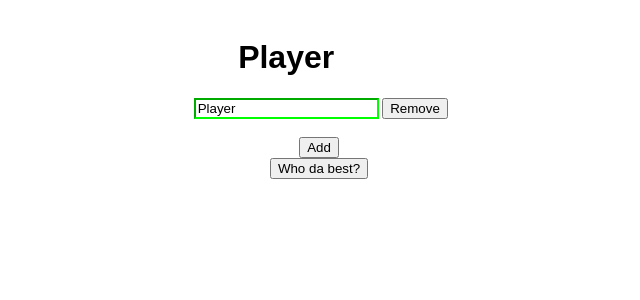
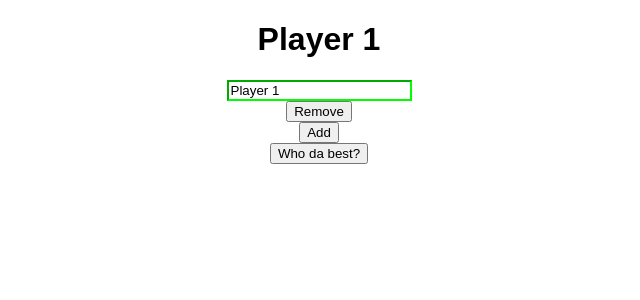
Before and after one commit to dtmle/fortTrack, a React (Create React App) app: page / in a window 1280 px wide. Shown: the top 300 px of the page, without its empty margins (321-961 px from the left). Built offline with nearby package versions, Linux system fonts and the light colour scheme.

Commit message:
refactored/fixed deletion of last element bug

```diff
--- a/src/App.js
+++ b/src/App.js
@@ -1,78 +1,37 @@
 import React, { Component } from "react";
 import "./App.css";
-import { Player } from "./main/Player";
-import { SendButton, AddButton, RemoveButton } from "./input/Button";
-//import { InputField } from "./input/InputField";
+import { PlayerList } from "./main/PlayerList";
+import { SendButton } from "./input/Buttons";
 
 class App extends Component {
   constructor(props) {
     super(props);
     this.state = {
-      searched: false,
-      best: "Who da best?",
-      players: [1]
+      searching: false,
+      buttonPhrase: "Who da best?"
     };
     this.handleSubmit = this.handleSubmit.bind(this);
-    this.handleAddClick = this.handleAddClick.bind(this);
-    this.handleRemoveClick = this.handleRemoveClick.bind(this);
-  }
-
-  handleAddClick() {
-    if (this.state.players.length < 4) {
-      let players = Object.assign([], this.state.players);
-      players.push(players.length+1);
-      this.setState({ players: players });
-    }
   }
 
   handleSubmit() {
-    if (this.state.searched) {
+    if (this.state.searching) {
       this.setState({
-        searched: false,
-        best: "Who da best?",
+        searching: false,
+        buttonPhrase: "Who da best?"
       });
     } else {
       this.setState({
-        searched: true,
-        best: "Compare again",
-      });
-    }
-  }
-
-  handleRemoveClick(_, i) {
-    if (this.state.players.length > 1) {
-      this.setState({
-        players: this.state.players.filter((_, ind) => {
-          return ind !== i;
-        })
+        searching: true,
+        buttonPhrase: "Compare again"
       });
     }
   }
 
   render() {
-    let players = this.state.players;
-    let divKey = "player_";
-    players = players.map((el, i) => {
-      return (
-        <div key={divKey + i}>
-          <Player key={i} searched={this.state.searched}/>
-          <RemoveButton onClick={e => this.handleRemoveClick(e, i)} />
-        </div>
-      );
-    });
     return (
       <div className="App">
-        <div>
-          <br />
-          {players}
-          <br />
-        </div>
-        <AddButton
-          onClick={this.handleAddClick}
-          count={this.state.players.length}
-        />
-        <br />
-        <SendButton best={this.state.best} onSubmit={this.handleSubmit} />
+        <PlayerList />
+        <SendButton text={this.state.buttonPhrase} onClick={this.handleSubmit}/>
       </div>
     );
   }
--- /dev/null
+++ b/src/input/Buttons.js
@@ -0,0 +1,50 @@
+import React from "react";
+
+export class InputField extends React.Component {
+  render() {
+    return (
+      <input
+        placeholder="Display Name"
+        value={this.props.value}
+        onChange={this.props.onChange}
+        style={{
+          borderColor: this.props.valid ? "rgb(0, 255, 0)" : "rgb(255, 0, 0)"
+        }}
+      />
+    );
+  }
+}
+
+export class SendButton extends React.Component {
+  render() {
+    return (
+      <input
+        type="submit"
+        value={this.props.text}
+        onClick={this.props.onClick}
+      />
+    );
+  }
+}
+
+export class AddButton extends React.Component {
+  render() {
+    return (
+      <button
+        onClick={this.props.onClick}
+        style={{
+          visibility:
+            this.props.count === 4 ? "hidden" : "visible"
+        }}
+      >
+        Add
+      </button>
+    );
+  }
+}
+
+export class RemoveButton extends React.Component {
+  render() {
+    return <button onClick={this.props.onClick}>Remove</button>;
+  }
+}
--- a/src/main/Player.js
+++ b/src/main/Player.js
@@ -1,36 +1,13 @@
 import React from "react";
-import { InputField } from "../input/InputField";
 import { Stats } from "./Stats";
 
 export class Player extends React.Component {
-  constructor(props) {
-    super(props);
-    this.state = { name: "Player", valid: true };
-    this.handleChange = this.handleChange.bind(this);
-  }
-
-  handleChange(event) {
-    let val = event.target.value;
-    if (val.length < 3) {
-      this.setState({ name: val, valid: false });
-    } else {
-      this.setState({ name: val, valid: true });
-    }
-  }
-
   render() {
-    if (this.props.searched && this.state.valid) {
-      return <Stats name={this.state.name}/>;
+    if (this.props.searched && this.props.valid) {
+      return <Stats name={this.props.name} />;
     } else {
       return (
-        <div className="Player">
-          <h1>{this.state.name}</h1>
-          <InputField
-            value={this.state.name}
-            onChange={this.handleChange}
-            valid={this.state.valid}
-          />
-        </div>
+          <h1 className="playerName">{this.props.name}</h1>
       );
     }
   }
--- /dev/null
+++ b/src/main/PlayerList.js
@@ -0,0 +1,87 @@
+import React from "react";
+import { Player } from "./Player";
+import { Stats } from "./Stats";
+import { InputField, AddButton, RemoveButton } from "../input/Buttons";
+
+export class PlayerList extends React.Component {
+  constructor(props) {
+    super(props);
+    this.state = {
+      players: ["Player 1"],
+      valid: [true]
+    };
+    this.handleRemoveClick = this.handleRemoveClick.bind(this);
+    this.handleChange = this.handleChange.bind(this);
+  }
+
+  handleRemoveClick(_, i) {
+    if (this.state.players.length > 1) {
+      this.setState({
+        players: this.state.players.filter((_, ind) => {
+          return ind !== i;
+        })
+      });
+    }
+  }
+
+  handleChange(event, i) {
+    let val = event.target.value;
+    let players = Object.assign([], this.state.players);
+    let validList = Object.assign([], this.state.valid);
+    players[i] = val;
+    if (val.length < 3) {
+      validList[i] = false;
+      this.setState({ players: players, valid: validList });
+    } else {
+      validList[i] = true;
+      this.setState({ players: players, valid: validList });
+    }
+  }
+
+  handleAddClick() {
+    console.log(this);
+    if (this.state.players.length < 4) {
+      let players = Object.assign([], this.state.players);
+      let validList = Object.assign([], this.state.valid);
+      players.push("Player " + (players.length + 1));
+      validList.push(true);
+      this.setState({ players: players, valid: validList });
+    }
+  }
+
+  makePlayers() {
+    const players = this.state.players.map((ele, i) => {
+      if (this.props.searching) {
+        return <Stats name={ele} />;
+      } else {
+        return (
+          <div key={"player_" + (i + 1)}>
+            <Player name={ele} />
+            <InputField
+              value={this.state.players[i]}
+              onChange={e => this.handleChange(e, i)}
+              valid={this.state.valid[i]}
+            />
+            <RemoveButton onClick={e => this.handleRemoveClick(e, i)} />
+          </div>
+        );
+      }
+    });
+    return players;
+  }
+
+  render() {
+    const players = this.makePlayers();
+    return (
+      <div>
+        <div className="Player">{players}</div>
+        <div className="AddButton">
+          <AddButton
+            count={this.state.players.length}
+            onClick={e => this.handleAddClick(e)}
+          />
+        </div>
+      </div>
+    );
+  }
+}
```
